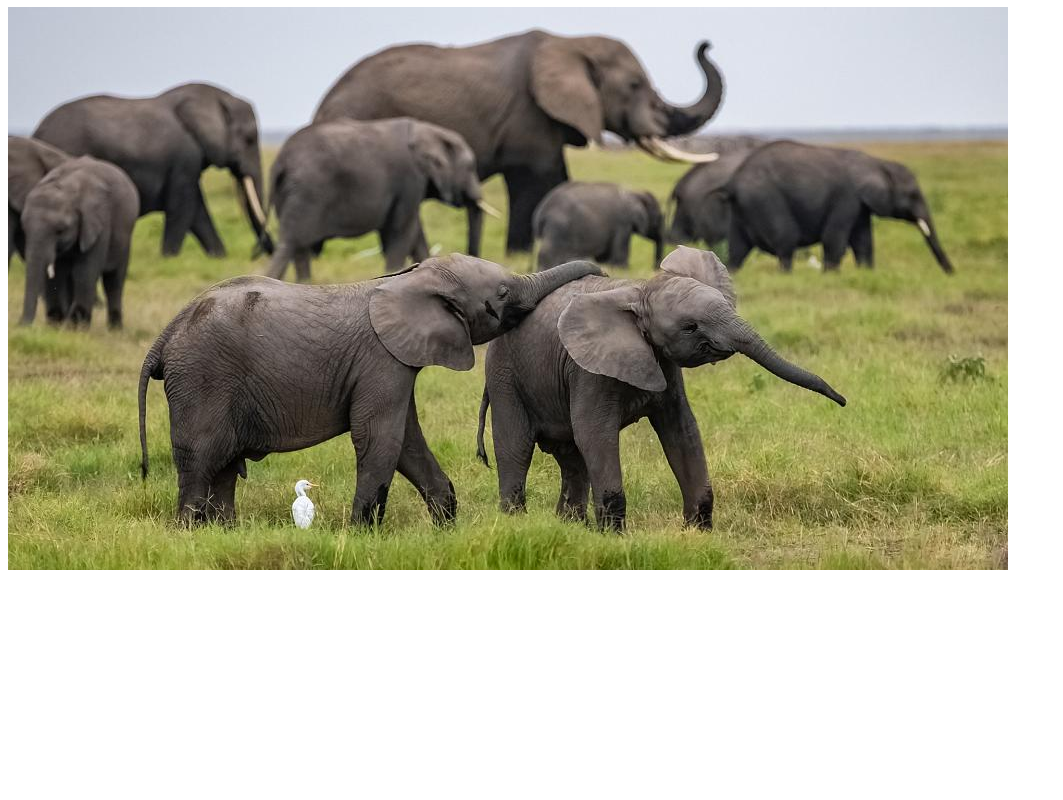
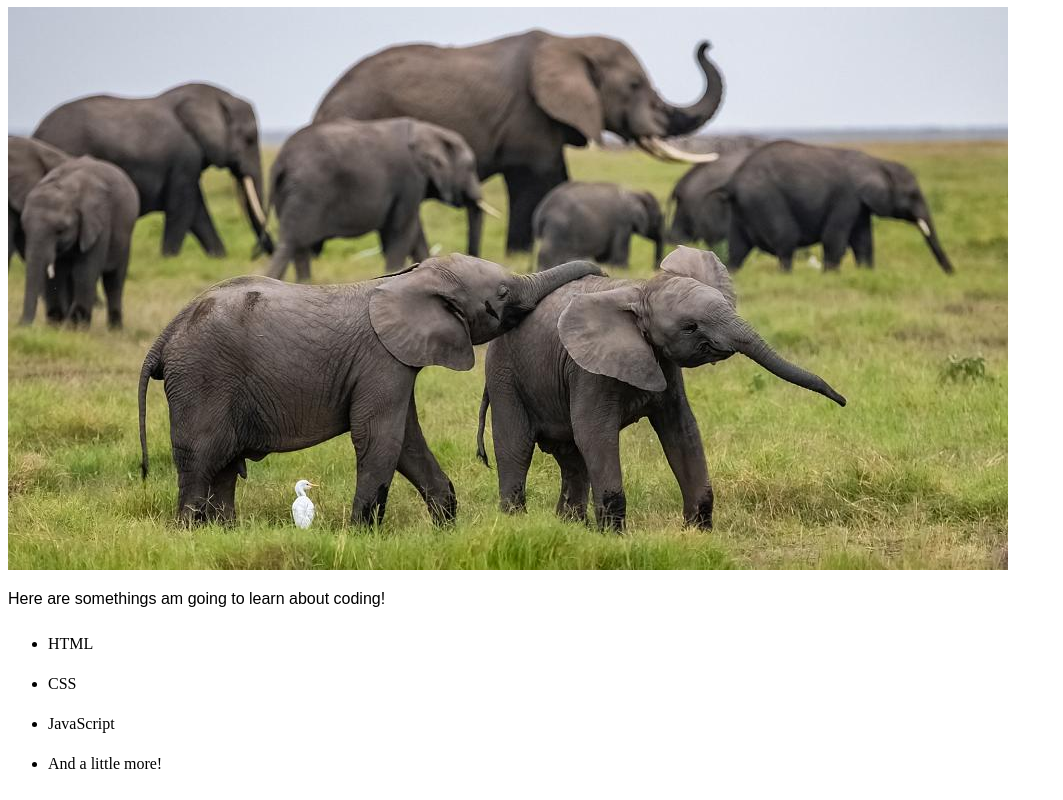
Before and after one commit to Esther-Moki/my-first-webpage, a plain HTML site: page index.html in a window 1280 px wide. Shown: the part 466-1266 px from the top of the page, without its empty margins (0-1063 px from the left). Before the commit the page ends 1048 px from the top, so only its background shows below. Drawn offline with Linux system fonts and the light colour scheme.

Commit message:
added a new list

```diff
--- a/index.html
+++ b/index.html
@@ -26,6 +26,14 @@
     <p>Here is a link to my <a href="my-favorite-things.html">favourite things.</a></p>
 
       <img src="images/elephant.jpg" alt="A photo of an elephant">
+    <p>Here are somethings am going to learn about coding!</p>
+      <ul>
+        <li>HTML</li>
+        <li>CSS</li>
+        <li>JavaScript</li>
+        <li>And a little more!</li>
+      </ul>
+
 
     </body>
 </html>
```
Lines whose indentation alone changed are shown as unchanged.
